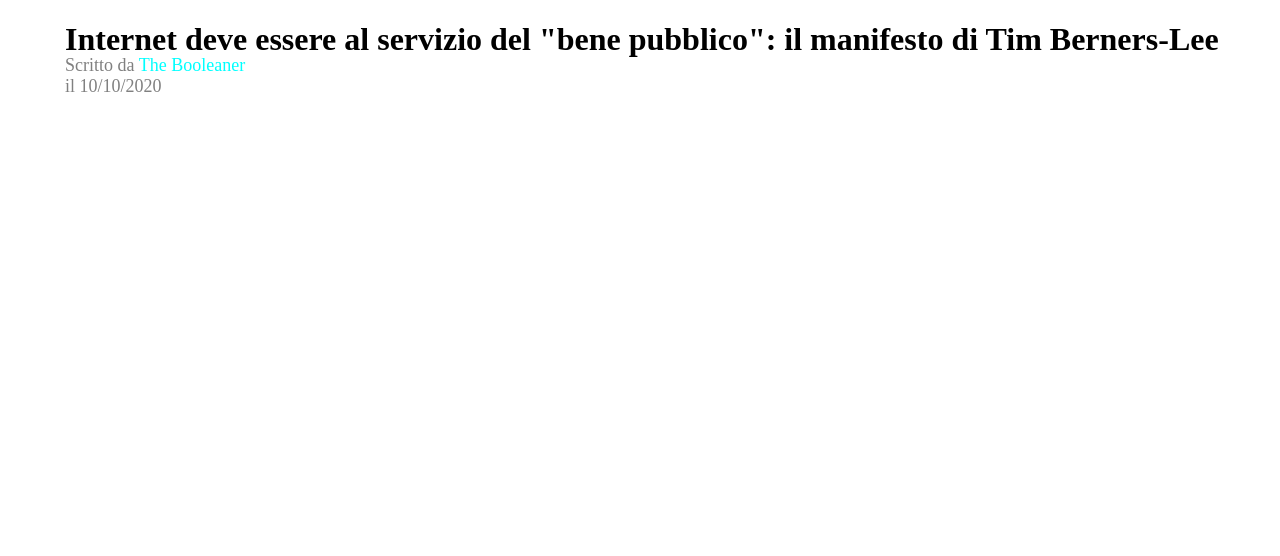
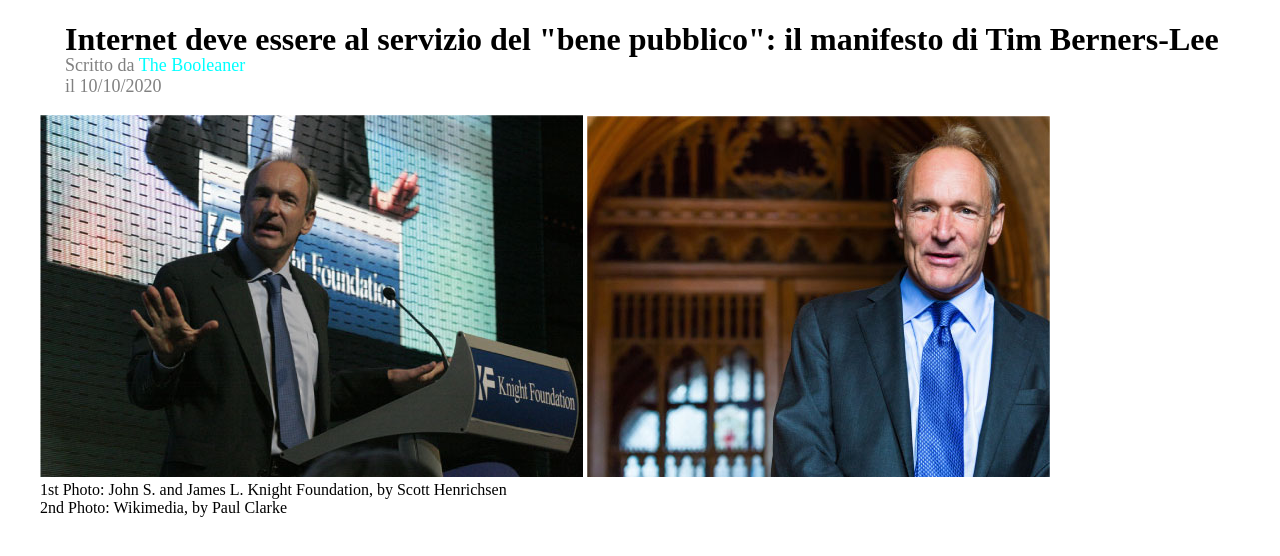
Before and after one commit to xhonatankonomi/html-css-booleaner, a plain HTML site: page index.html in a window 1280 px wide. Shown: the part 150-706 px from the top of the page. Drawn offline with Linux system fonts and the light colour scheme.

Commit message:
add images

```diff
--- a/index.html
+++ b/index.html
@@ -15,6 +15,14 @@
             <h1>Internet deve essere al servizio del "bene pubblico": il manifesto di Tim Berners-Lee</h1>
             <p class="autore">Scritto da <a class="testoautore">The Booleaner</a><br>il 10/10/2020</p>
         </div>
+        <div>
+            <figure>
+                <img src="./assets/img/tim-1.jpg" alt="tim berners lee">
+                <img src="./assets/img/tim-2.jpg" alt="tim berners lee">
+                <figcaption>1st Photo: John S. and James L. Knight Foundation, by Scott Henrichsen <br>2nd Photo: Wikimedia, by Paul Clarke</figcaption>
+            </figure>
+        </div>
+
     <footer>
 
     </footer>
```
Also changed, not shown: assets/css/style.css (line endings or trailing spaces).
